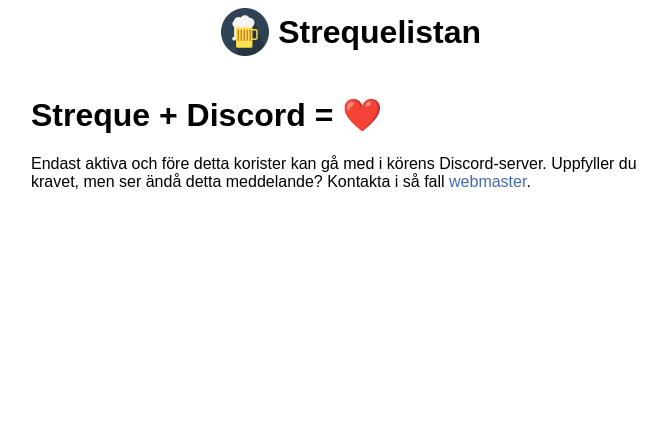
After one commit to teknologkoren/flasquelistan, a Flask app: page /discord in a window 1280 px wide. The commit adds this page. Shown: the top 431 px of the page, without its empty margins (289-956 px from the left). Run offline with Flask 2, Linux system fonts and the light colour scheme; a user stored in the database is signed in; data that the repository does not hold is empty; parts of the project's set-up code (start-up, migrations or seed data) failed here and were passed over; some libraries are stand-ins or nearby versions.

Commit message:
Add discord info page and polish join flow.

```diff
--- a/flasquelistan/forms.py
+++ b/flasquelistan/forms.py
@@ -592,3 +592,6 @@
     reset_key = fields.BooleanField(_l("Återställ nyckel"),
         description=_l("Kryssa i om du vill generera en ny nyckel. VARNING: din"
                        " gamla nyckel kommer att sluta fungera."))
+
+class DisconnectDiscordForm(flask_wtf.FlaskForm):
+    pass
--- a/flasquelistan/static/css/streque.css
+++ b/flasquelistan/static/css/streque.css
@@ -438,3 +438,8 @@
 .stupid-button {
   margin: 0 .5rem;
 }
+
+.discord-info {
+  max-width: 40rem;
+  width: 100%;
+}
--- /dev/null
+++ b/flasquelistan/templates/discord.html
@@ -0,0 +1,72 @@
+{% extends 'layout.html' %}
+
+{% block scripts %}
+<script defer src="{{ url_for("static", filename="js/confirmDialog.js") }}"></script>
+{% endblock %}
+
+{% block body %}
+<div class="discord-info">
+  <h1>{{ _("Streque + Discord = ❤️") }}</h1>
+  {% if not user.group.discord_role_id %}
+    {{ _('Endast aktiva och före detta korister kan gå med i körens Discord-server. Uppfyller du
+          kravet, men ser ändå detta meddelande? Kontakta i så fall <a href="mailto:%(email)s">
+          webmaster</a>.', email=admin_email) }}
+  {% else %}
+  <p>
+    {{
+      _("Kören har en Discord-server som är integrerad med Strequelistan. För att gå med i servern
+         behöver du koppla ditt Discord-konto till ditt Streque-konto, vilket du gör med hjälp av
+         länken nedan. Har du inget konto ännu så kan du skapa ett nytt genom samma länk.")
+    }}
+  </p>
+  {% if user.discord_user_id %}
+  <p>
+    {{ _("Du har redan ett Discord-konto kopplat till Streque:") }}
+    <a href="https://discord.com/users/{{ user.discord_user_id }}">{{ user.discord_username }}</a>.
+    {{ _("Du kan välja att ta bort ditt Discord-konto från Streque eller att logga in med ett annat
+    konto för att byta till det. Notera att du kommer tappa tillgången till körens Discord-server
+    om du tar bort kopplingen till ditt Streque-konto.") }}
+  </p>
+  {% endif %}
+  <p>
+    <a href="{{ url_for('strequelistan.discord_redirect') }}">
+      <img
+        src="https://assets-global.website-files.com/6257adef93867e50d84d30e2/636e0a6a49cf127bf92de1e2_icon_clyde_blurple_RGB.png"
+        style="max-height: 1em;">
+      {{ _("Logga in med Discord") }}
+    </a>
+  </p>
+  {% if user.discord_user_id %}
+  <form method="POST">
+  {{ form.csrf_token }}
+  <div class="form-entry">
+    <button
+        class="confirm"
+        formaction="{{ url_for('strequelistan.discord_disconnect') }}">
+        {{ _("Ta bort mitt Discord-konto från Streque") }}
+    </button>
+  </div>
+  </form>
+  {% endif %}
+
+  <h2>{{ _("Frågor och svar") }}</h2>
+  <h3>{{ _("Det fungerar inte, vad ska jag ta mig till?") }}</h3>
+  <p>
+     {{ _('Kontakta <a href="mailto:%(email)s">webmaster</a> via valfritt kommunikationsmedel,
+     så får du hjälp!', email=admin_email) }}
+  </p>
+  {% if user.discord_user_id %}
+  <h3>{{ _("Min Streque-profil har fel Discord-användarnamn, vad ska jag göra?") }}</h3>
+  <p>
+    {{ _('Om du har bytt användarnamn på Discord sedan du kopplade ditt konto till Streque så
+    uppdateras det inte automatiskt här. Om du vill lösa detta, klicka på "Logga in med Discord"
+    ovan och gör om kopplingsprocessen på nytt.') }}
+  </p>
+  <p>
+    {{ _("OBS: notera att det användarnamn som visas här är det du valde när du skapade ditt
+    konto, dvs inte samma som ditt smeknamn på servern.") }}
+  </p>
+  {% endif %}
+  {% endif %}
+</div>
+{% endblock %}
--- a/flasquelistan/views/strequelistan.py
+++ b/flasquelistan/views/strequelistan.py
@@ -11,7 +11,9 @@
 from flask_babel import lazy_gettext as _l
 from flask_login import current_user, login_required
 from flask_uploads import UploadNotAllowed
+from flask_wtf import csrf
 from sqlalchemy.sql.expression import extract, func, not_
+from config import ADMIN_EMAILADDR
 
 from flasquelistan import forms, models, util
 from flasquelistan.views import auth
@@ -86,6 +88,20 @@
         .order_by(models.Article.weight.desc())
         .all()
     )
+
+    if util.is_discord_launched_yet():
+        # If the user has not yet connected their Discord account, and they are in a group
+        # connected to Discord, show a flash message.
+        if (not current_user.discord_user_id and
+            current_user.group and
+            current_user.group.discord_role_id):
+            flask.flash(
+                _l('Kören har flyttat från Messenger till Discord!') +
+                f' <a href="{ flask.url_for("strequelistan.discord")}">' +
+                _l('Gå med i vår Discord-server här.') +
+                '</a>',
+                'info'
+            )
 
     if current_app.config.get('DISPLAY_BALANCE_WARNINGS', True):
         if current_user.balance <= 0:
@@ -537,6 +553,7 @@
         change_profile_picture_form=change_profile_picture_form,
         credit_transfer_form=credit_transfer_form,
         admin_transaction_form=admin_transaction_form,
+        is_discord_launched_yet=util.is_discord_launched_yet()
     )
 
 
@@ -972,13 +989,46 @@
                                  user=user)
 
 
+@mod.route('/discord')
+def discord():
+    return flask.render_template('discord.html',
+        user=current_user,
+        admin_email=ADMIN_EMAILADDR,
+        form=forms.DisconnectDiscordForm())
+
+
 @mod.route('/discord/connect')
 def discord_redirect():
-    return flask.redirect(DiscordClient.get_authorization_url())
+    # Redirect if the current user is in a group connected to Discord.
+    if current_user.group and current_user.group.discord_role_id:
+        return flask.redirect(DiscordClient.get_authorization_url())
+    # Otherwise, the user is not allowed to join.
+    else:
+        abort(403)
+
+
+@mod.route('/discord/disconnect', methods=['POST'])
+def discord_disconnect():
+    # Replace all managed roles by just the "Unknown" role.
+    DiscordClient.sync_roles_on_disconnect(current_user)
+
+    # Delete discord account information from the database.
+    current_user.discord_user_id = None
+    current_user.discord_username = None
+    models.db.session.commit()
+
+    flask.flash(
+        _l("Ditt Discord-konto är inte längre kopplat till din Streque-profil."),
+        'success')
+    return flask.redirect(flask.url_for('strequelistan.show_profile', user_id=current_user.id))
 
 
 @mod.route('/discord/callback')
 def discord_callback():
+    # Only users in a group connected to Discord are allowed to join.
+    if not (current_user.group and current_user.group.discord_role_id):
+        abort(403)
+
     client = DiscordClient()
     client.authenticate(request.url, request.args.get("state"))
 
@@ -987,6 +1037,20 @@
         discord_user['id'],
         current_user.full_name,
         DiscordClient.get_expected_roles(current_user))
+
+    existing_users = models.User.query.filter_by(discord_user_id=discord_user['id']).all()
+    if existing_users:
+        for existing_user in existing_users:
+            # This Discord account was already connected to another Streque user.
+            # Remove the previous connection.
+            DiscordClient.sync_roles_on_disconnect(existing_user)
+            existing_user.discord_user_id = None
+            existing_user.discord_username = None
+
+            flask.flash(_l('Varning: Discord-kontot du loggade in med var redan kopplat till '
+                '%s. Det är nu kopplat till dig (%s) istället.' %
+                (existing_user.full_name, current_user.full_name)),
+                'warning')
 
     current_user.discord_user_id = discord_user["id"]
     current_user.discord_username = f'{discord_user["username"]}#{discord_user["discriminator"]}'
```
Also changed, not shown: flasquelistan/discord.py (+15 -4 lines), flasquelistan/templates/show_profile.html (+10 -2 lines), flasquelistan/util.py (+7 -1 lines).
